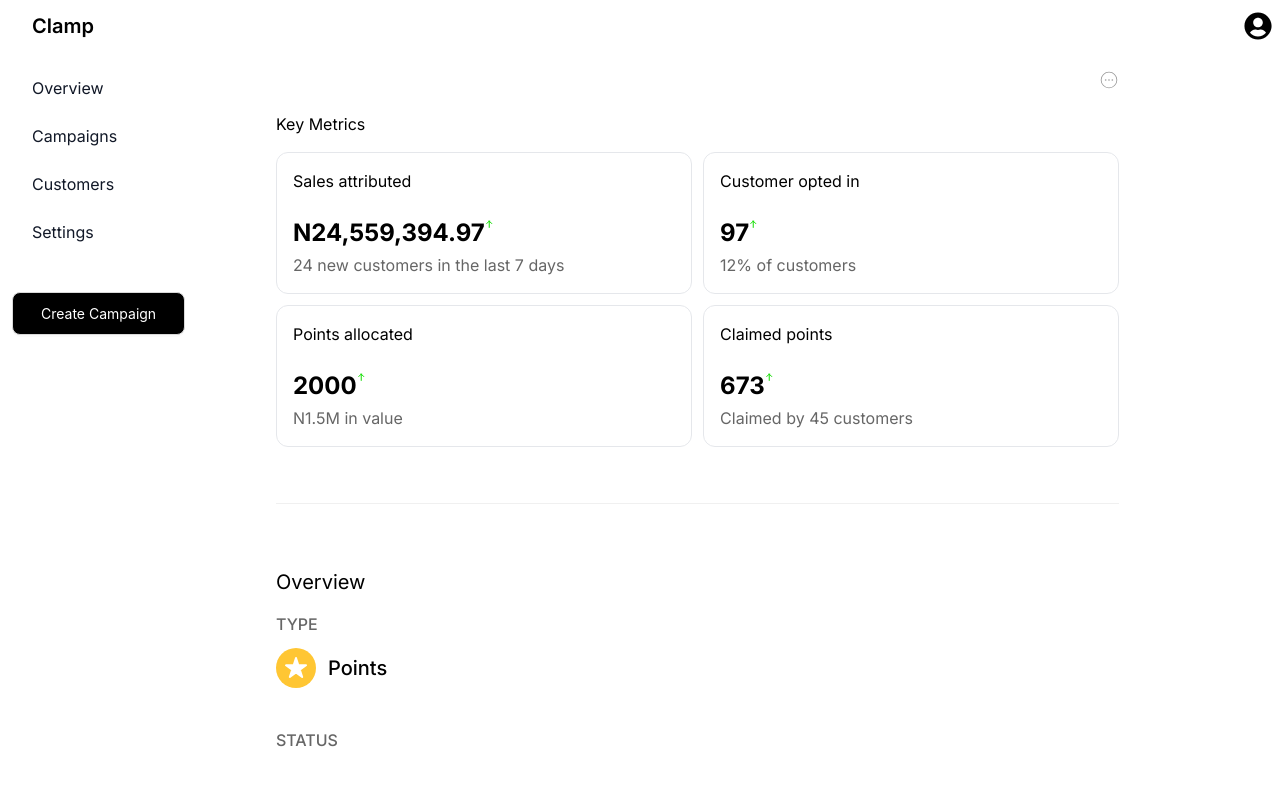
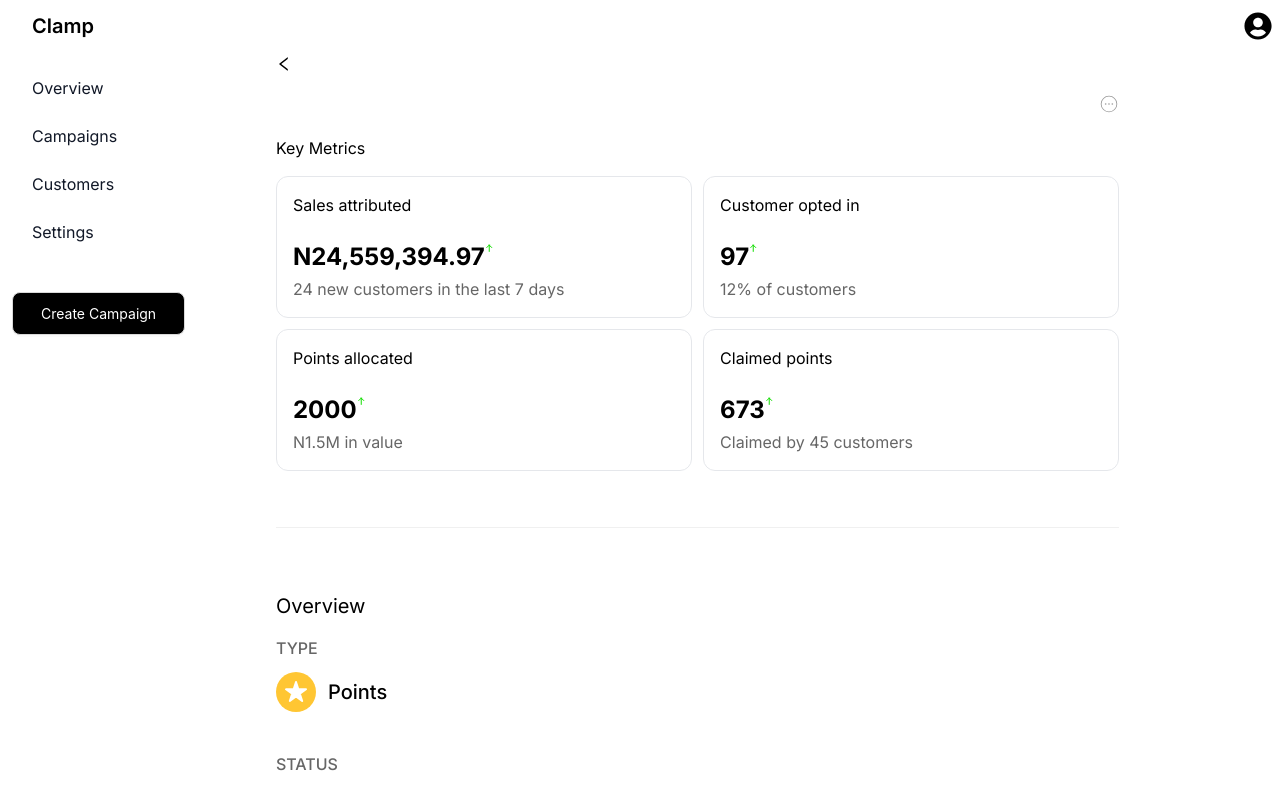
Before and after one commit to unegbuclinton/clamp-landing-page, a Next.js app: page /loyaltyCampaign/campaign/1 in a window 1280 px wide. Built offline with nearby package versions, Linux system fonts and the light colour scheme.

Commit message:
fix pipeline

```diff
--- a/src/pages/loyaltyCampaign/campaign/[campaignId].tsx
+++ b/src/pages/loyaltyCampaign/campaign/[campaignId].tsx
@@ -11,6 +11,7 @@ import { useAppSelector } from '@/utilities/hooks'
 import ClientOnly, {
   formatDateToCustomFormat,
 } from '@/utilities/helperFunctions'
+import { LeftOutlined } from '@ant-design/icons'
 const CampaignDetail = ({ params }: { params: { campaignId: string } }) => {
   const { specificCampaign } = useAppSelector(
     (state: RootState) => state.campaign
@@ -64,7 +65,7 @@ const CampaignDetail = ({ params }: { params: { campaignId: string } }) => {
       <DashboardLayout>
         <div className='w-[85%]'>
           <span onClick={() => router.push('/loyaltyCampaign')}>
-            {/* <LeftOutlined color='#999999' className='cursor-pointer' /> */}
+            <LeftOutlined color='#999999' className='cursor-pointer' />
           </span>
           <div className='flex justify-between items-center mt-3'>
             <h1 className='py-4 font-bold text-xl'>{name}</h1>
```
